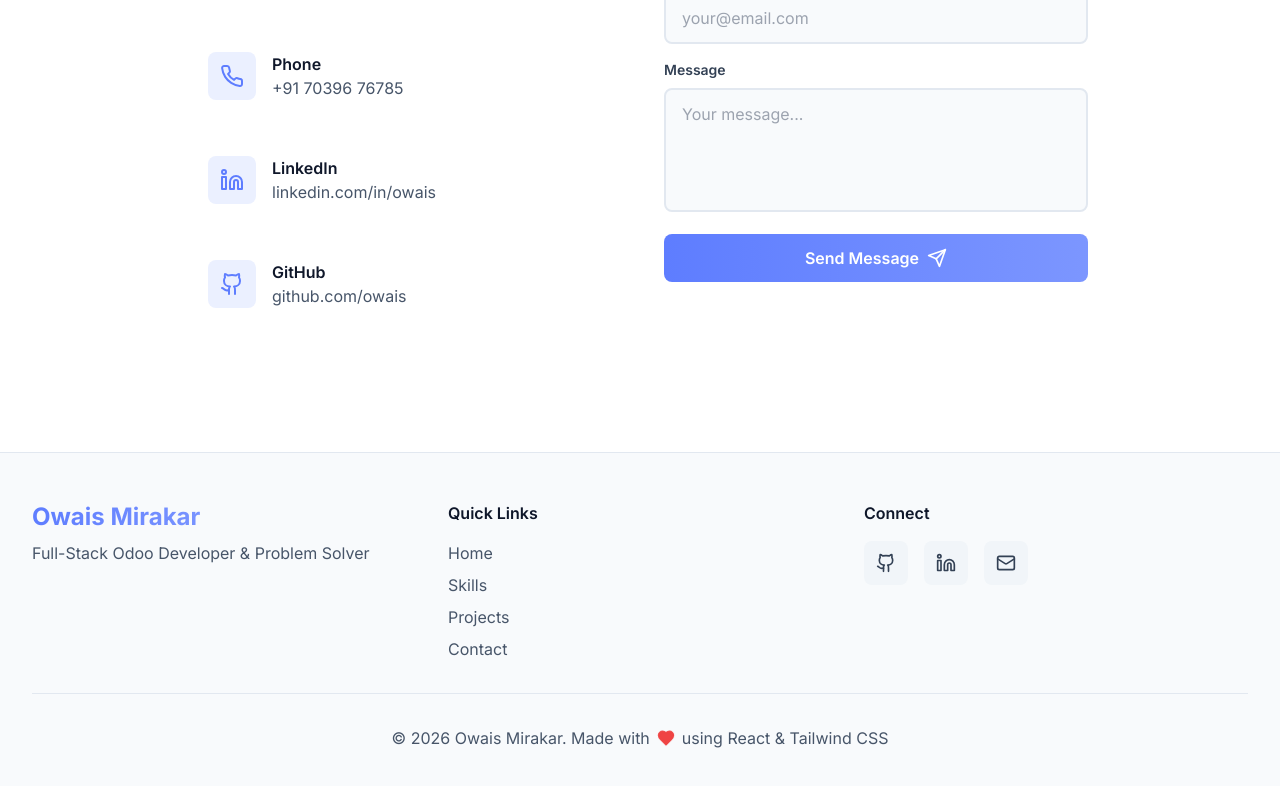
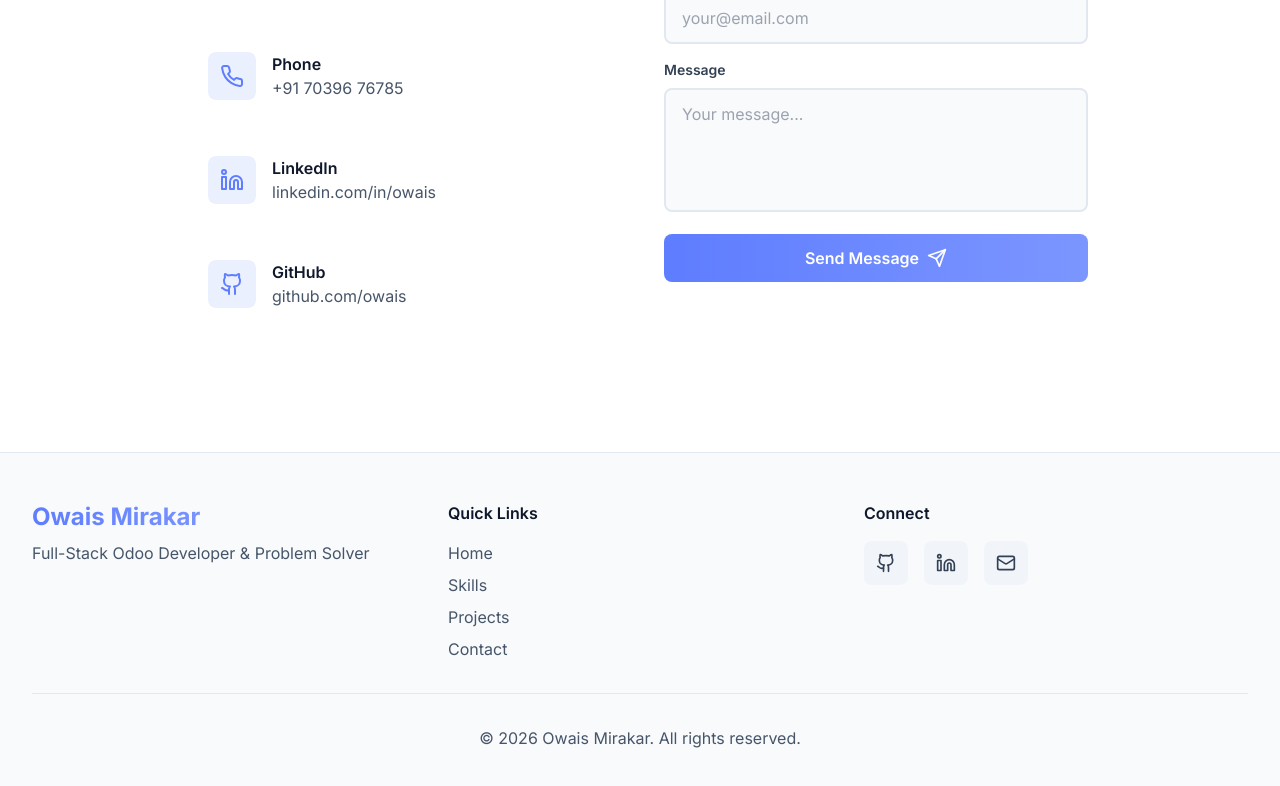
Before and after one commit to DC-STEEL/owais-portfolio, a Next.js app: page / in a window 1280 px wide. Shown: the part 3403-4189 px from the top of the page. Built offline with nearby package versions, Linux system fonts and the light colour scheme.

Commit message:
Remove 'Made with ♥️' section from footer

```diff
--- a/components/Footer.tsx
+++ b/components/Footer.tsx
@@ -1,7 +1,7 @@
 'use client'
 
 import { motion } from 'framer-motion'
-import { Heart, Github, Linkedin, Mail } from 'lucide-react'
+import { Github, Linkedin, Mail } from 'lucide-react'
 
 const Footer = () => {
   const currentYear = new Date().getFullYear()
@@ -67,19 +67,12 @@ const Footer = () => {
         <div className="border-t border-slate-200 dark:border-slate-800 pt-8">
           {/* Copyright */}
           <motion.div
-            className="text-center text-slate-600 dark:text-slate-400 flex items-center justify-center gap-2"
+            className="text-center text-slate-600 dark:text-slate-400"
             initial={{ opacity: 0 }}
             whileInView={{ opacity: 1 }}
             viewport={{ once: true }}
           >
-            <span>&copy; {currentYear} Owais Mirakar. Made with</span>
-            <motion.div
-              animate={{ scale: [1, 1.2, 1] }}
-              transition={{ duration: 1.5, repeat: Infinity }}
-            >
-              <Heart className="w-4 h-4 text-red-500 fill-red-500" />
-            </motion.div>
-            <span>using React & Tailwind CSS</span>
+            <span>&copy; {currentYear} Owais Mirakar. All rights reserved.</span>
           </motion.div>
         </div>
       </div>
```
